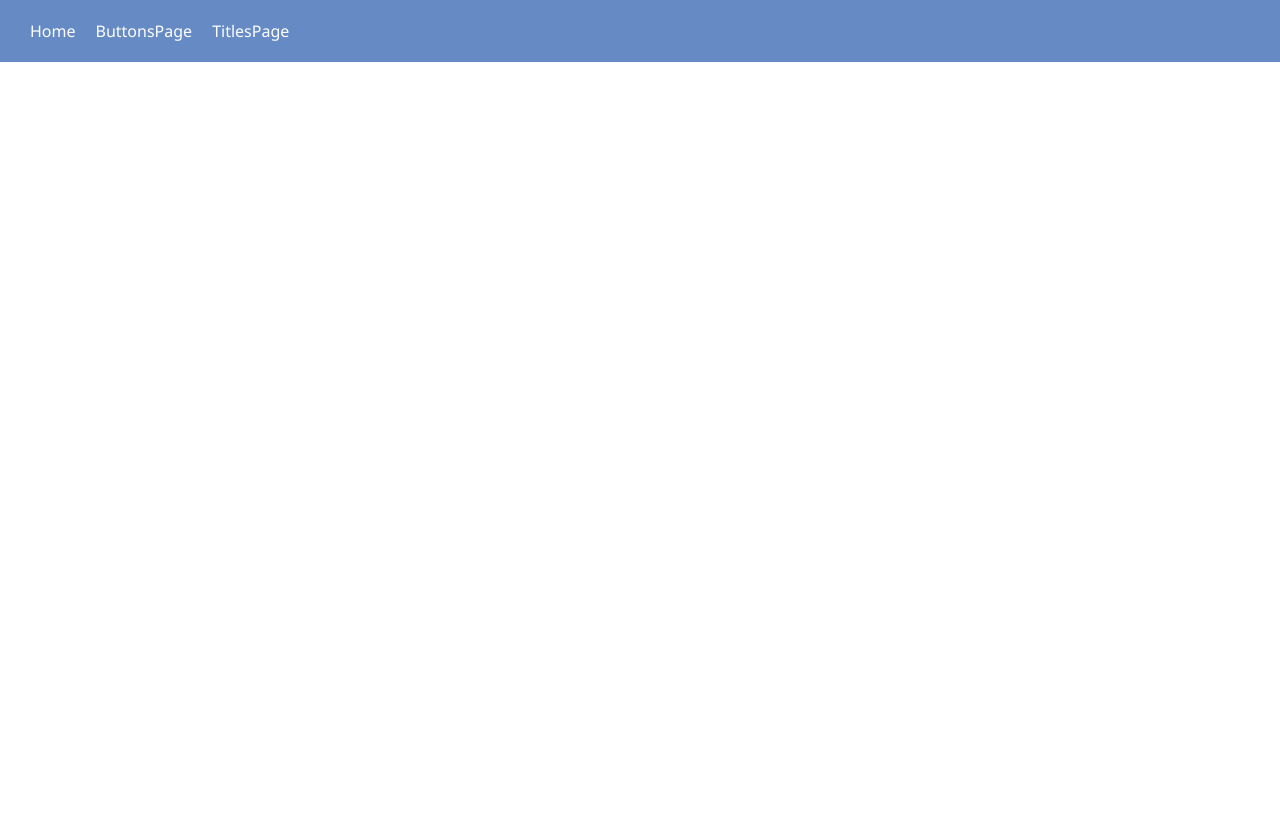
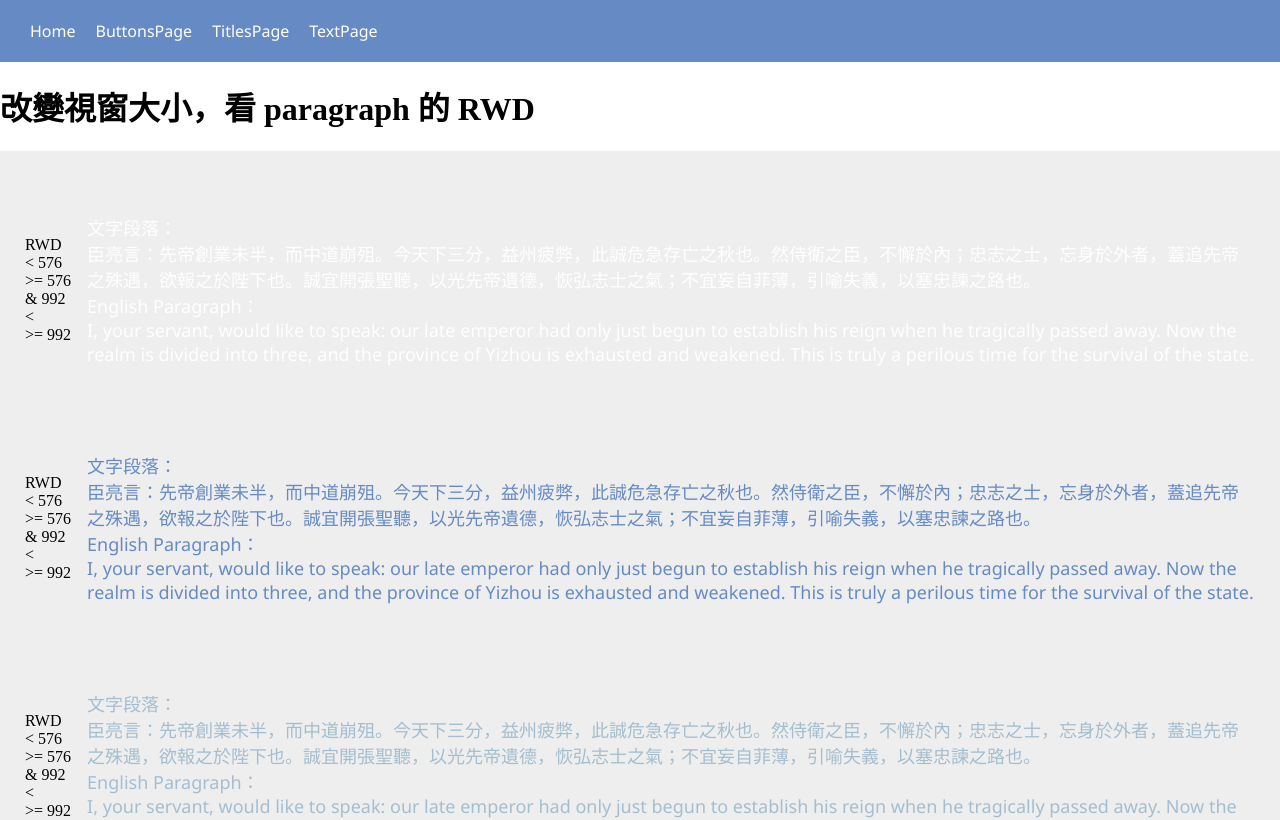
Before and after one commit to yc62897441/react_design_system, a React (Create React App) app: page /TextPage in a window 1280 px wide. Shown: the top 820 px of the page. Built offline with nearby package versions, Linux system fonts and the light colour scheme; a web font is replaced by a local one.

Commit message:
建立 P paragraph + RWD

```diff
--- a/src/App.js
+++ b/src/App.js
@@ -3,6 +3,7 @@ import { BrowserRouter, Routes, Route } from 'react-router-dom'
 import HomePage from './containers/HomePage.jsx'
 import ButtonsPage from './containers/ButtonsPage.jsx'
 import TitlesPage from './containers/TitlesPage.jsx'
+import TextPage from './containers/TextPage.jsx'
 import Header from './components/Header.jsx'
 
 import './index.css'
@@ -15,6 +16,7 @@ function App() {
                 <Route path="/" element={<HomePage />} />
                 <Route path="/ButtonsPage" element={<ButtonsPage />} />
                 <Route path="/TitlesPage" element={<TitlesPage />} />
+                <Route path="/TextPage" element={<TextPage />} />
             </Routes>
         </BrowserRouter>
     )
--- a/src/components/Header.jsx
+++ b/src/components/Header.jsx
@@ -39,6 +39,10 @@ const linkList = [
         title: 'TitlesPage',
         url: '/TitlesPage',
     },
+    {
+        title: 'TextPage',
+        url: '/TextPage',
+    },
 ]
 
 function Header() {
--- /dev/null
+++ b/src/components/miniComponents/Text.jsx
@@ -0,0 +1,23 @@
+import styled from 'styled-components'
+import colorList from '../../config/css/color'
+import fontFamilyList from '../../config/css/fontFamily'
+import fontSizeAndWeightList from '../../config/css/fontSizeAndWeight'
+
+const P = styled.p`
+    color: ${({ color }) => (color ? color : colorList.mainColor)};
+    font-size: ${({ fontSize }) => (fontSize ? fontSize : fontSizeAndWeightList.small.fontSize)};
+    font-weight: ${({ fontWeight }) => (fontWeight ? fontWeight : fontSizeAndWeightList.small.fontWeight)};
+    font-family: ${({ fontFamily }) => (fontFamily ? fontFamily : fontFamilyList.NotoSans)};
+
+    @media (min-width: 576px) {
+        font-size: ${({ fontSize }) => (fontSize ? fontSize : fontSizeAndWeightList.medium.fontSize)};
+        font-weight: ${({ fontWeight }) => (fontWeight ? fontWeight : fontSizeAndWeightList.medium.fontWeight)};
+    }
+
+    @media (min-width: 992px) {
+        font-size: ${({ fontSize }) => (fontSize ? fontSize : fontSizeAndWeightList.large.fontSize)};
+        font-weight: ${({ fontWeight }) => (fontWeight ? fontWeight : fontSizeAndWeightList.large.fontWeight)};
+    }
+`
+
+export { P }
--- a/src/config/css/fontSizeAndWeight.js
+++ b/src/config/css/fontSizeAndWeight.js
@@ -8,49 +8,30 @@ const fontSizeAndWeightList = {
         fontWeight: '400',
     },
     large: {
-        fontSize: '24px',
-        fontWeight: '700',
+        fontSize: '18px',
+        fontWeight: '400',
     },
     largest: {
-        fontSize: '32px',
-        fontWeight: '900',
+        fontSize: '20px',
+        fontWeight: '700',
     },
 }
 
-const titleH1FontSizeAndWeightList = {
+const titleH4FontSizeAndWeightList = {
     small: {
-        fontSize: '36px',
+        fontSize: '14px',
         fontWeight: '600',
     },
     medium: {
-        fontSize: '48px',
+        fontSize: '18px',
         fontWeight: '700',
     },
     large: {
-        fontSize: '60px',
+        fontSize: '24px',
         fontWeight: '900',
     },
     largest: {
-        fontSize: '72px',
-        fontWeight: '900',
-    },
-}
-
-const titleH2FontSizeAndWeightList = {
-    small: {
-        fontSize: '24px',
-        fontWeight: '600',
-    },
-    medium: {
-        fontSize: '36px',
-        fontWeight: '700',
-    },
-    large: {
-        fontSize: '48px',
-        fontWeight: '900',
-    },
-    largest: {
-        fontSize: '60px',
+        fontSize: '30px',
         fontWeight: '900',
     },
 }
@@ -74,21 +55,40 @@ const titleH3FontSizeAndWeightList = {
     },
 }
 
-const titleH4FontSizeAndWeightList = {
+const titleH2FontSizeAndWeightList = {
     small: {
-        fontSize: '12px',
+        fontSize: '20px',
         fontWeight: '600',
     },
     medium: {
-        fontSize: '20px',
+        fontSize: '30px',
         fontWeight: '700',
     },
     large: {
-        fontSize: '30px',
+        fontSize: '48px',
         fontWeight: '900',
     },
     largest: {
+        fontSize: '60px',
+        fontWeight: '900',
+    },
+}
+
+const titleH1FontSizeAndWeightList = {
+    small: {
+        fontSize: '30px',
+        fontWeight: '600',
+    },
+    medium: {
         fontSize: '40px',
+        fontWeight: '700',
+    },
+    large: {
+        fontSize: '60px',
+        fontWeight: '900',
+    },
+    largest: {
+        fontSize: '72px',
         fontWeight: '900',
     },
 }
--- /dev/null
+++ b/src/containers/TextPage.jsx
@@ -0,0 +1,67 @@
+import styled from 'styled-components'
+import { P } from '../components/miniComponents/Text'
+import colorList from '../config/css/color'
+
+const Table = styled.div`
+    display: flex;
+    flex-direction: column;
+    width: 100%;
+    padding: 20px;
+    background-color: #eeeeee;
+    overflow: scroll;
+`
+
+const Row = styled.div`
+    display: flex;
+    flex-direction: row;
+    width: 100%;
+    margin: 25px 0;
+`
+
+const Cell = styled.div`
+    display: flex;
+    flex-direction: row;
+    justify-content: center;
+    align-items: center;
+    /* flex-shrink: 0; */
+    max-width: 100%;
+    padding: 0 5px;
+`
+
+function TextPage() {
+    return (
+        <div>
+            <h1>改變視窗大小，看 paragraph 的 RWD</h1>
+            <Table>
+                {/* 表頭 */}
+                {/* <Row>
+                    <Cell></Cell>
+                    {Object.keys(colorList).length > 0 && Object.keys(colorList).map((key) => <Cell key={key}>{key}</Cell>)}
+                </Row> */}
+
+                {Object.keys(colorList).length > 0 &&
+                    Object.keys(colorList).map((key) => (
+                        <Row>
+                            <Cell>
+                                RWD <br />
+                                &lt; 576 <br />
+                                &gt;= 576 & 992 &lt; <br />
+                                &gt;= 992
+                            </Cell>
+                            <Cell key={key}>
+                                <P
+                                    color={colorList[key]}>
+                                    文字段落：<br />
+                                    臣亮言：先帝創業未半，而中道崩殂。今天下三分，益州疲弊，此誠危急存亡之秋也。然侍衛之臣，不懈於內；忠志之士，忘身於外者，蓋追先帝之殊遇，欲報之於陛下也。誠宜開張聖聽，以光先帝遺德，恢弘志士之氣；不宜妄自菲薄，引喻失義，以塞忠諫之路也。<br />
+                                    English Paragraph：<br />
+                                    I, your servant, would like to speak: our late emperor had only just begun to establish his reign when he tragically passed away. Now the realm is divided into three, and the province of Yizhou is exhausted and weakened. This is truly a perilous time for the survival of the state.
+                                </P>
+                            </Cell>
+                        </Row>
+                    ))}
+            </Table>
+        </div>
+    )
+}
+
+export default TextPage
--- a/src/containers/TitlesPage.jsx
+++ b/src/containers/TitlesPage.jsx
@@ -1,5 +1,6 @@
 import styled from 'styled-components'
-import { Title, TitleH1, TitleH2, TitleH3, TitleH4 } from '../components/miniComponents/Titles'
+import { TitleH1, TitleH2, TitleH3, TitleH4 } from '../components/miniComponents/Titles'
+import { P } from '../components/miniComponents/Text'
 import colorList from '../config/css/color'
 
 const Table = styled.div`
@@ -8,6 +9,7 @@ const Table = styled.div`
     width: 100%;
     padding: 20px;
     background-color: #eeeeee;
+    overflow: scroll;
 `
 
 const Row = styled.div`
@@ -38,7 +40,7 @@ function TitlesPage() {
 
                 <Row>
                     <Cell>
-                        RWD <br />
+                        一般文字 RWD <br />
                         &lt; 576 <br />
                         &gt;= 576 & 992 &lt; <br />
                         &gt;= 992
@@ -46,17 +48,17 @@ function TitlesPage() {
                     {Object.keys(colorList).length > 0 &&
                         Object.keys(colorList).map((key) => (
                             <Cell key={key}>
-                                <Title
+                                <P
                                     color={colorList[key]}>
-                                    Title 標題
-                                </Title>
+                                    Text 一般文字
+                                </P>
                             </Cell>
                         ))}
                 </Row>
 
                 <Row>
                     <Cell>
-                        TitleH1 RWD <br />
+                        TitleH4 RWD <br />
                         &lt; 576 <br />
                         &gt;= 576 & 992 &lt; <br />
                         &gt;= 992
@@ -64,10 +66,28 @@ function TitlesPage() {
                     {Object.keys(colorList).length > 0 &&
                         Object.keys(colorList).map((key) => (
                             <Cell key={key}>
-                                <TitleH1
+                                <TitleH4
                                     color={colorList[key]}>
-                                    TitleH1 標題
-                                </TitleH1>
+                                    TitleH4 標題
+                                </TitleH4>
+                            </Cell>
+                        ))}
+                </Row>
+
+                <Row>
+                    <Cell>
+                        TitleH3 RWD <br />
+                        &lt; 576 <br />
+                        &gt;= 576 & 992 &lt; <br />
+                        &gt;= 992
+                    </Cell>
+                    {Object.keys(colorList).length > 0 &&
+                        Object.keys(colorList).map((key) => (
+                            <Cell key={key}>
+                                <TitleH3
+                                    color={colorList[key]}>
+                                    TitleH3 標題
+                                </TitleH3>
                             </Cell>
                         ))}
                 </Row>
@@ -92,7 +112,7 @@ function TitlesPage() {
 
                 <Row>
                     <Cell>
-                        TitleH3 RWD <br />
+                        TitleH1 RWD <br />
                         &lt; 576 <br />
                         &gt;= 576 & 992 &lt; <br />
                         &gt;= 992
@@ -100,28 +120,10 @@ function TitlesPage() {
                     {Object.keys(colorList).length > 0 &&
                         Object.keys(colorList).map((key) => (
                             <Cell key={key}>
-                                <TitleH3
+                                <TitleH1
                                     color={colorList[key]}>
-                                    TitleH3 標題
-                                </TitleH3>
-                            </Cell>
-                        ))}
-                </Row>
-
-                <Row>
-                    <Cell>
-                        TitleH4 RWD <br />
-                        &lt; 576 <br />
-                        &gt;= 576 & 992 &lt; <br />
-                        &gt;= 992
-                    </Cell>
-                    {Object.keys(colorList).length > 0 &&
-                        Object.keys(colorList).map((key) => (
-                            <Cell key={key}>
-                                <TitleH4
-                                    color={colorList[key]}>
-                                    TitleH4 標題
-                                </TitleH4>
+                                    TitleH1 標題
+                                </TitleH1>
                             </Cell>
                         ))}
                 </Row>
```
